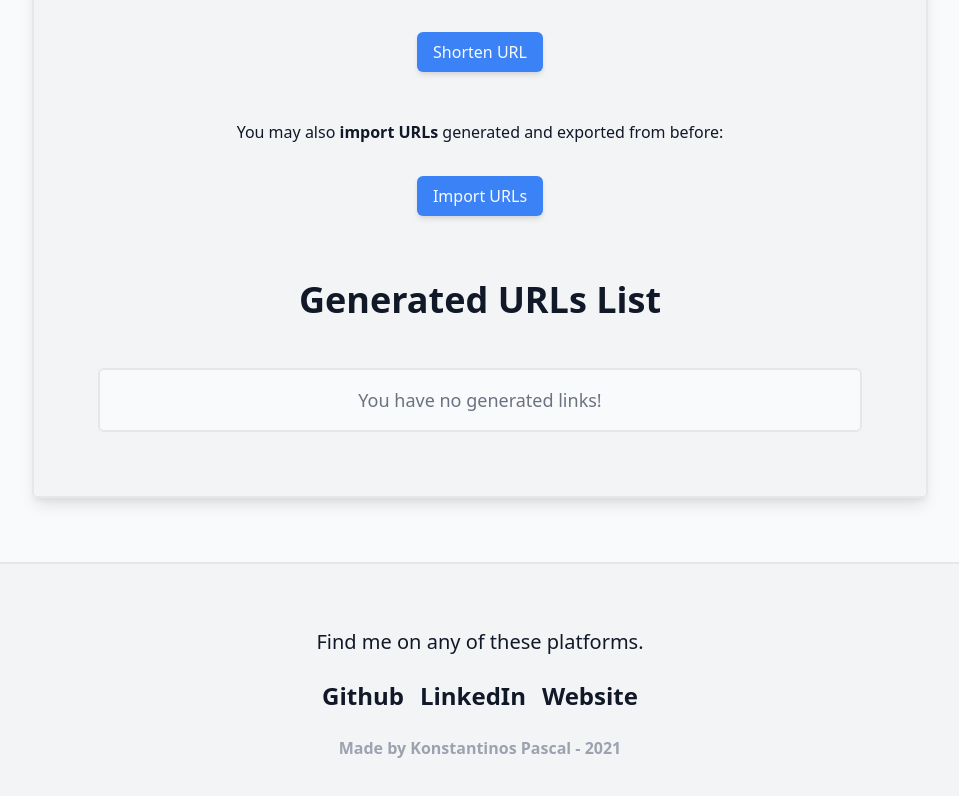
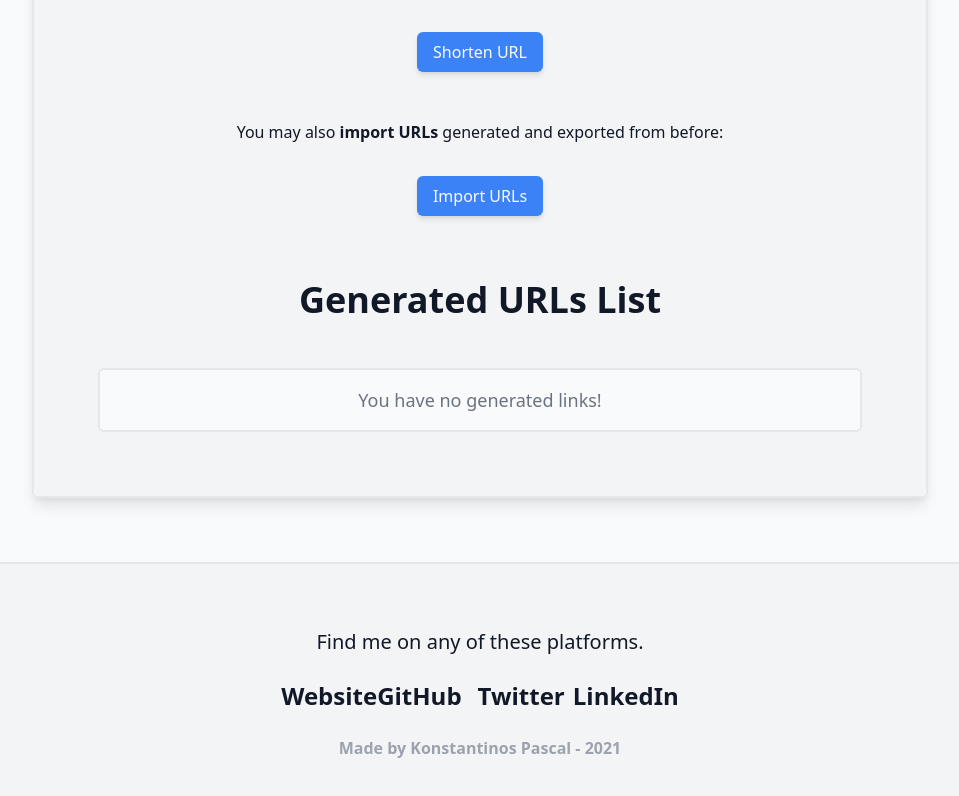
Before and after one commit to konstapascal/url-shortener, a React (Create React App) app: page / in a window 1280 px wide. Shown: the part 570-1366 px from the top of the page, without its empty margins (160-1119 px from the left). Built offline with nearby package versions, Linux system fonts and the light colour scheme.

Commit message:
added additional footer link, deleted to do task

```diff
--- a/src/components/Footer.js
+++ b/src/components/Footer.js
@@ -7,25 +7,32 @@ function Footer() {
 				</p>
 				<div className=' text-font-black dark:text-font-white flex justify-center my-6 text-2xl font-semibold transition-colors duration-500'>
 					<a
-						className=' dark:hover:text-blue-500 hover:text-blue-400 hover:underline flex items-center mr-2'
-						href='https://github.com/konstapascal'
-						target='_blank'
-						rel='noopener noreferrer'>
-						Github
-					</a>
-					<a
-						className=' dark:hover:text-blue-500 hover:text-blue-400 hover:underline flex items-center mx-2'
-						href='https://konstapascal.dev'
-						target='_blank'
-						rel='noopener noreferrer'>
-						LinkedIn
-					</a>
-					<a
 						className=' dark:hover:text-blue-500 hover:text-blue-400 hover:underline flex items-center ml-2'
 						href='https://konstapascal.dev'
 						target='_blank'
 						rel='noopener noreferrer'>
 						Website
+					</a>
+					<a
+						className=' dark:hover:text-blue-500 hover:text-blue-400 hover:underline flex items-center mr-2'
+						href='https://github.com/konstapascal'
+						target='_blank'
+						rel='noopener noreferrer'>
+						GitHub
+					</a>
+					<a
+						className=' dark:hover:text-blue-500 hover:text-blue-400 hover:underline flex items-center ml-2'
+						href='https://twitter.com/konstapascal'
+						target='_blank'
+						rel='noopener noreferrer'>
+						Twitter
+					</a>
+					<a
+						className=' dark:hover:text-blue-500 hover:text-blue-400 hover:underline flex items-center mx-2'
+						href='https://www.linkedin.com/in/konstapascal'
+						target='_blank'
+						rel='noopener noreferrer'>
+						LinkedIn
 					</a>
 				</div>
 				<p className='dark:text-gray-400 text-base font-semibold text-gray-400 transition-colors duration-500'>
```
Also changed, not shown: 1 other file (tests, documents, lock files or other folders).
